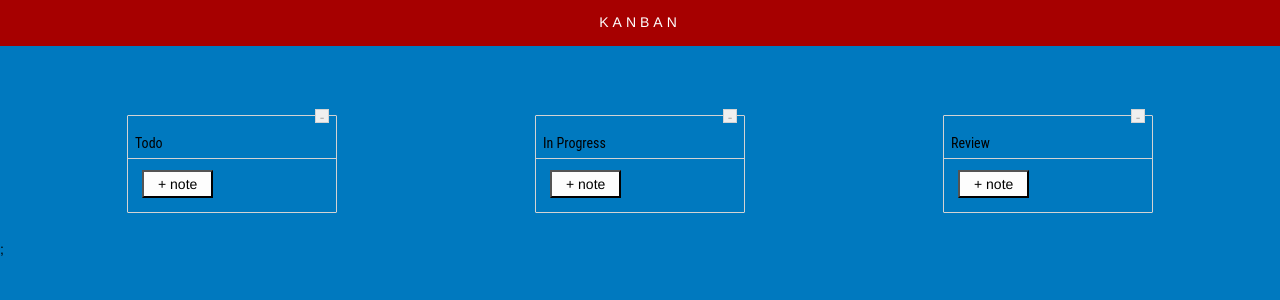
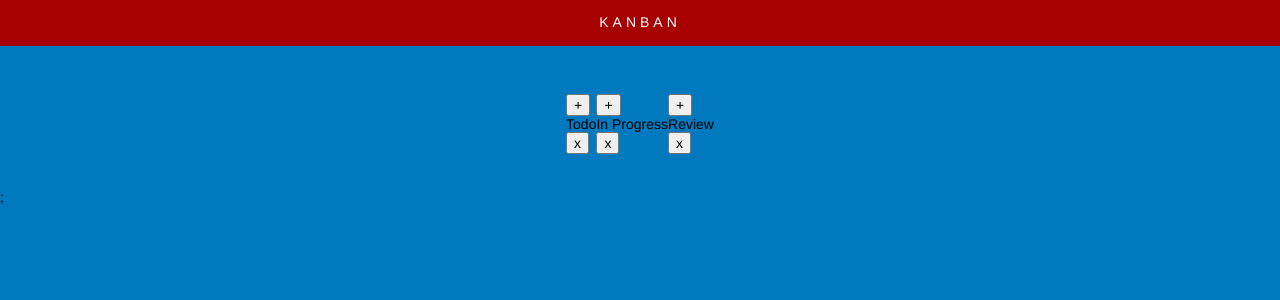
Before and after one commit to Predony/Silverfang, a React (Create React App) app in the folder kanban/: page / in a window 1280 px wide. Shown: the top 300 px of the page. Built offline with nearby package versions, Linux system fonts and the light colour scheme.

Commit message:
alles kapput

```diff
--- a/kanban/package.json
+++ b/kanban/package.json
@@ -12,6 +12,7 @@
     "react": "^16.1.1",
     "react-addons-perf": "^15.4.2",
     "react-beautiful-dnd": "^2.6.4",
+    "react-dnd": "^2.5.4",
     "react-dom": "^16.2.0",
     "react-scripts": "1.0.17",
     "react-toolbox": "^2.0.0-beta.12",
--- a/kanban/src/components/App.jsx
+++ b/kanban/src/components/App.jsx
@@ -6,8 +6,7 @@ import uuid from 'uuid';
 
 import './App.css';
 
-const title = {
-    title: [
+const lanes = [
     {
         id: uuid.v4(),
         name: 'Todo',
@@ -26,14 +25,13 @@ const title = {
         editing: false,
         notes: [],
     },
-    ],
-};
+];
 
 class App extends React.Component {
     render() {
         return (
             <Layout>
-                <Lanes title={title} />;
+                <Lanes lanes={lanes} />;
             </Layout>
         );
     }
--- a/kanban/src/components/Editable.jsx
+++ b/kanban/src/components/Editable.jsx
@@ -1,42 +1,57 @@
-import React from 'react';
-import classnames from 'classnames';
+import React, {PureComponent} from 'react';
 
-export default({
-	editing,
-	value,
-	onEdit,
-	className,
-	...props
-}) => {
-	if (editing) {
-		return <Edit className={className} value={value} onEdit={onEdit} {...props}/>;
+export default class Editable extends PureComponent {
+    render() {
+        const {value, onEdit, onValueClick, editing, className} = this.props;
+
+        return (
+            <div className={className}>
+                {editing ? this.renderEdit() : this.renderValue()}
+            </div>
+        );
     }
-	return <span className={classnames('value', className)} {...props}>
-		{value}
-	</span>;
+    renderEdit = () => {
+        return (
+            <input
+                type="text"
+                placeholder="neue Karte"
+                ref={e =>
+                    e ? (e.selectionStart = this.props.value.length) : null
                 }
+                autoFocus={true}
+                defaultValue={this.props.value}
+                onBlur={this.finishEdit}
+                onKeyPress={this.checkEnter}
+            />
+        );
+    };
+    renderValue = () => {
+        const onDelete = this.props.onDelete;
 
-class Edit extends React.Component {
-	render() {
-		const {
-			className,
-			value,
-			onEdit,
-			...props
-		} = this.props;
-
-		return <input type="text" className={classnames('edit', className)} autoFocus={true} defaultValue={value} onBlur={this.finishEdit} onKeyPress={this.checkEnter} {...props}/>;
-	}
-	checkEnter = (e) => {
+        return (
+            <div onClick={this.props.onValueClick}>
+                <span className="value">{this.props.value}</span>
+                {onDelete ? this.renderDelete() : null}
+            </div>
+        );
+    };
+    renderDelete = () => {
+        return (
+            <button className="delete" onClick={this.props.onDelete}>
+                x
+            </button>
+        );
+    };
+    checkEnter = e => {
         if (e.key === 'Enter') {
             this.finishEdit(e);
         }
-	}
-	finishEdit = (e) => {
+    };
+    finishEdit = e => {
         const value = e.target.value;
 
-		if (this.props.onEdit) {
+        if (this.props.onEdit && value.trim()) {
             this.props.onEdit(value);
         }
+    };
 }
-}
--- a/kanban/src/components/Lane.jsx
+++ b/kanban/src/components/Lane.jsx
@@ -1,28 +1,102 @@
-import React from 'react';
+import React, {PureComponent} from 'react';
 import PropTypes from 'prop-types';
 import Notes from './Notes';
+import Editable from './Editable.jsx';
 
-const {string, func} = PropTypes;
+const {string, func, shape} = PropTypes;
 
 const propTypes = {
-    title: string,
-    onClickHandler: func.isRequired,
+    lane: shape({
+        name: string.isRequired,
+    }).isRequired,
+    onClickHandler: func,
 };
 
-const Lane = ({title, onClickHandler}) => {
-    return (
-        <div className="lane">
-            <h2 className="lane__name">
-                {title}
-                <button className="lane__delete">-</button>
-            </h2>
-            {/* <Notes /> */}
-            <button className="add-note" onClick={onClickHandler}>
-                + note
-            </button>
-        </div>
-    );
-};
+class Lane extends React.Component {
+    render() {
+        const props = this.props;
+        const lane_Notes = {
+            laneNotes: props.lane.notes
+                .map(
+                    id =>
+                        this.state.notes[
+                            this.state.notes.findIndex(note => note.id === id)
+                        ]
+                )
+                .filter(note => note),
+        };
+        const {connectDropTarget, lane, className} = props;
+        const laneId = lane.id;
+
+        return (
+            <div className={className}>
+                <div
+                    className="lane-header"
+                    onClick={() =>
+                        props.updateLane({id: laneId, editing: true})
+                    }>
+                    <div className="lane-add-note">
+                        <button onClick={this.addNote.bind(this, laneId)}>
+                            +
+                        </button>
+                    </div>
+                    <Editable
+                        className="lane-name"
+                        editing={lane.editing}
+                        value={lane.name}
+                        onEdit={name =>
+                            props.updateLane({
+                                id: laneId,
+                                name,
+                                editing: false,
+                            })
+                        }
+                    />
+                    <div className="lane-delete">
+                        <button onClick={this.deleteLane.bind(this, lane)}>
+                            x
+                        </button>
+                    </div>
+                </div>
+                <Notes
+                    notes={lane_Notes.laneNotes}
+                    onValueClick={id => props.updateNote({id, editing: true})}
+                    onEdit={(id, task) =>
+                        props.updateNote({id, task, editing: false})
+                    }
+                    onDelete={(id, e) => this.deleteNote(laneId, id, e)}
+                />
+            </div>
+        );
+    }
+    deleteLane(lane, e) {
+        e.stopPropagation();
+
+        const laneId = lane.id;
+
+        // Clean up notes
+        lane.notes.forEach(noteId => {
+            this.props.detachFromLane(laneId, noteId);
+            this.props.deleteNote(noteId);
+        });
+
+        this.props.deleteLane(laneId);
+    }
+    addNote(laneId, e) {
+        e.stopPropagation();
+
+        const o = this.props.createNote({
+            task: '',
+        });
+        this.props.attachToLane(laneId, o.note.id);
+    }
+    deleteNote(laneId, noteId, e) {
+        e.stopPropagation();
+
+        this.props.detachFromLane(laneId, noteId);
+        this.props.deleteNote(noteId);
+    }
+}
 
 Lane.propTypes = propTypes;
 
--- a/kanban/src/components/Lanes.jsx
+++ b/kanban/src/components/Lanes.jsx
@@ -3,31 +3,16 @@ import Lane from './Lane';
 import PropTypes from 'prop-types';
 // import uuid from 'uuid';
 
-const {object} = PropTypes;
+const {array} = PropTypes;
 
 const propTypes = {
-    title: object,
+    lanes: array,
 };
 
 class Lanes extends React.Component {
-    constructor(props) {
-        super(props);
-
-        this.state = {
-            title: props.title,
-        };
-    }
-    addNote(c) {
-        console.log(`Füge eine Karte hinzu bei: ${c.name}`);
-    }
     render() {
-        const lanes = this.state.title.title.map(title => (
-            <Lane
-                key={title.id}
-                title={title.name}
-                onClickHandler={() => this.addNote(title)}
-                {...title}
-            />
+        const lanes = this.props.lanes.map(lane => (
+            <Lane key={lane.id} lane={lane} />
         ));
         return <div className="lanes">{lanes}</div>;
     }
--- a/kanban/src/components/Note.jsx
+++ b/kanban/src/components/Note.jsx
@@ -1,7 +1,59 @@
-import React from 'react';
+import React, {PureComponent} from 'react';
+// import {string, number, func, shape} from 'prop-types';
+import {DragSource, DropTarget} from 'react-dnd';
+import './App.css';
 
-export default class Note extends React.Component {
+const noteSource = {
+    beginDrag(props) {
+        return {
+            id: props.id,
+        };
+    },
+    isDragging(props, monitor) {
+        return props.id === monitor.getItem().id;
+    },
+};
+
+const noteTarget = {
+    hover(targetProps, monitor) {
+        const targetId = targetProps.id;
+        const sourceProps = monitor.getItem();
+        const sourceId = sourceProps.id;
+
+        if (sourceId !== targetId) {
+            targetProps.onMove({sourceId, targetId});
+        }
+    },
+};
+
+class Note extends PureComponent {
     render() {
-        return <input type="text" className="editing" />;
+        const {
+            connectDragSource,
+            connectDropTarget,
+            isDragging,
+            onMove,
+            id,
+            editing,
+            ...props
+        } = this.props;
+        // Pass through if we are editing
+        const dragSource = editing ? a => a : connectDragSource;
+
+        return dragSource(
+            connectDropTarget(
+                <li
+                    style={{
+                        opacity: isDragging ? 0 : 1,
+                    }}
+                    {...props}>
+                    {props.children}
+                </li>
+            )
+        );
     }
 }
+
+// Note.propTypes = propTypes;
+
+export default Note;
--- a/kanban/src/components/Notes.jsx
+++ b/kanban/src/components/Notes.jsx
@@ -3,27 +3,36 @@ import Note from './Note';
 import Editable from './Editable';
 import PropTypes from 'prop-types';
 
-const {object} = PropTypes;
+const {array} = PropTypes;
 
 const propTypes = {
-    notes: object,
+    notes: array.isRequired,
 };
 
 class Notes extends React.Component {
     render() {
-        const {notes} = this.props;
-        return;
-        <div>
-            {notes.map(note => (
-                <Note
-                    id={note.id}
-                    key={note.id}
-                    onMoveNote={this.props.onMoveNote}
-                />
-            ))}
-        </div>;
+        const {notes, move, onValueClick, onEdit, onDelete} = this.props;
 
-        return <ul className="notes-list">{notes}</ul>;
+        return (
+            <ul className="notes">
+                {notes.map(note => (
+                    <Note
+                        className="note"
+                        id={note.id}
+                        key={note.id}
+                        editing={note.editing}
+                        onMove={move}>
+                        <Editable
+                            editing={note.editing}
+                            value={note.task}
+                            onValueClick={onValueClick.bind(null, note.id)}
+                            onEdit={onEdit.bind(null, note.id)}
+                            onDelete={onDelete.bind(null, note.id)}
+                        />
+                    </Note>
+                ))}
+            </ul>
+        );
     }
 }
 
```
Also changed, not shown: 1 other file (tests, documents, lock files or other folders). Lines whose indentation alone changed are shown as unchanged.
